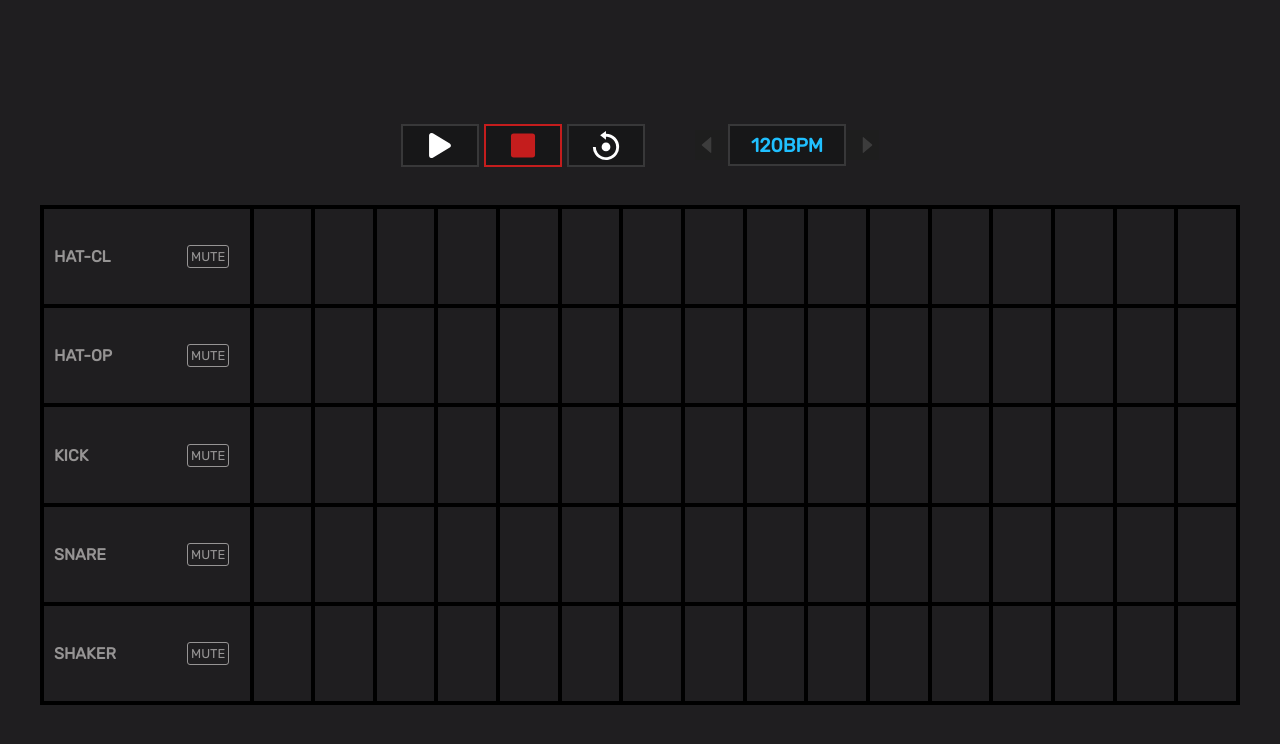
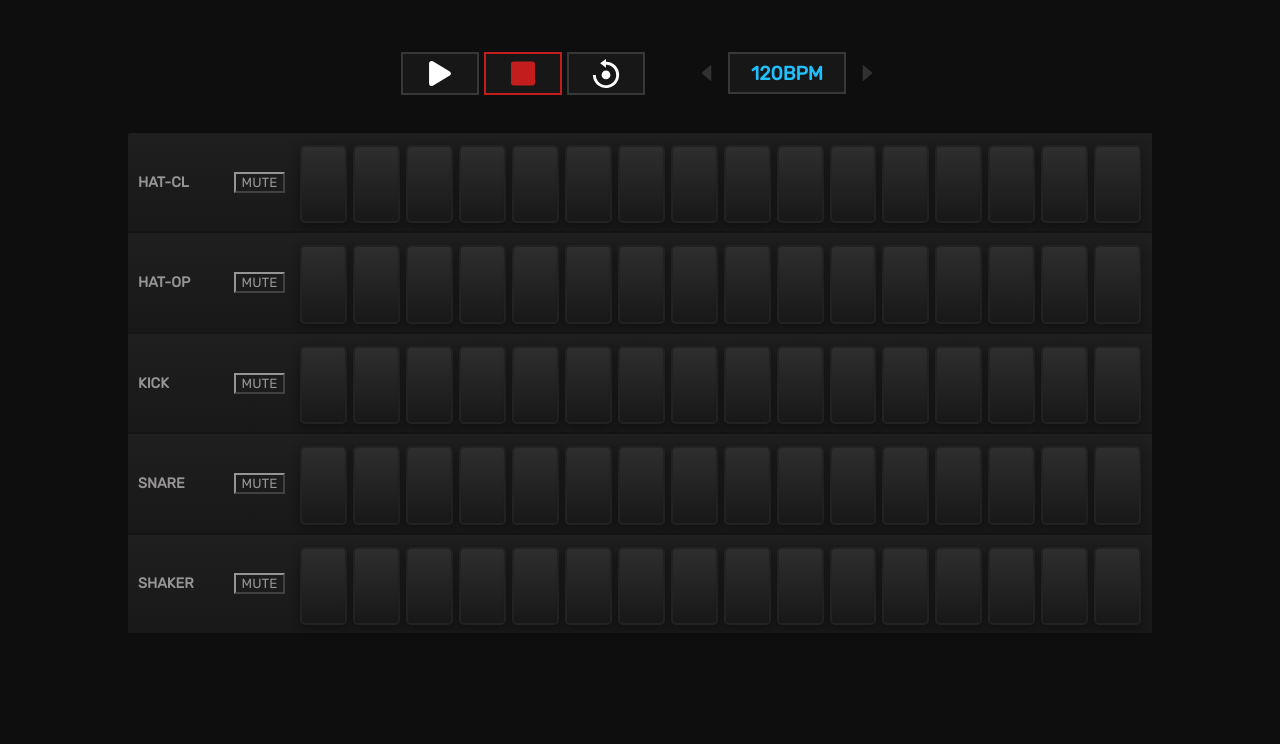
Before and after one commit to r3mot/sampler-step, a React (Vite) app: page / in a window 1280 px wide. Shown: the top 744 px of the page. Built offline with nearby package versions, Linux system fonts and the light colour scheme; no server answers.

Commit message:
Refactor styles

```diff
--- a/src/App.css
+++ b/src/App.css
@@ -3,9 +3,8 @@
 }
 
 .App {
-  width: 100vw;
-  height: 100vh;
-  max-width: 1200px;
+  width: 80vw;
+  height: 80vh;
   margin: 0 auto;
   display: flex;
   flex-direction: column;
@@ -13,12 +12,16 @@
 }
 
 body {
-  margin: 0;
-  padding: 0;
   box-sizing: border-box;
-  background: rgb(31, 30, 32);
+  background: rgb(13, 14, 13);
 }
 
 .sequencer {
   display: flex;
 }
+
+@media screen and (max-width: 1200px) {
+  .App {
+    margin: 0 50px;
+  }
+}
--- a/src/components/controls/ControlPanel.module.css
+++ b/src/components/controls/ControlPanel.module.css
@@ -1,11 +1,12 @@
 .panel {
-  background: rgb(31, 30, 32);
   display: flex;
   align-items: center;
   justify-content: center;
   flex-direction: row;
-  padding: 25px;
+  padding: 25px 0;
   gap: 50px;
   height: 50px;
+  min-height: 30px;
   margin-bottom: 10px;
+  min-width: 500px;
 }
--- a/src/components/controls/bpm/ControlBPM.module.css
+++ b/src/components/controls/bpm/ControlBPM.module.css
@@ -3,7 +3,6 @@
   flex-direction: row;
   align-items: center;
   justify-content: center;
-  background-color: #1e1e1e;
   gap: 10px;
   height: 30px;
 }
--- a/src/components/controls/buttons/ControlButtons.module.css
+++ b/src/components/controls/buttons/ControlButtons.module.css
@@ -7,7 +7,6 @@
 }
 
 .button {
-  /* color: rgb(70, 89, 255); */
   color: white;
   border: 2px solid rgba(128, 128, 128, 0.308);
   cursor: pointer;
@@ -15,3 +14,9 @@
   width: 70px;
   background: rgb(23, 23, 24);
 }
+
+@media screen and (max-width: 768px) {
+  .button {
+    width: 50px;
+  }
+}
--- a/src/components/grid/Grid.module.css
+++ b/src/components/grid/Grid.module.css
@@ -1,38 +1,70 @@
+* {
+  --bg-color: rgb(31, 30, 32);
+  --border: 1px solid rgb(20, 20, 20);
+  --min-height: 40px;
+}
+
 .grid {
   display: flex;
   flex-direction: column;
   width: 100%;
-  background: black;
-  border: 2px solid black;
+  height: 100%;
 }
 
 .row {
   display: flex;
   flex-direction: row;
   height: 100%;
+  min-height: var(--min-height);
+  padding: 10px 0px;
+  border-top: var(--border);
+  border-bottom: var(--border);
+  padding-right: 10px;
+  background: linear-gradient(
+    to bottom,
+    rgb(32, 31, 31) 0%,
+
+    rgb(24, 24, 24) 100%
+  );
+}
+
+.row:nth-child(1) {
+  border-top: none;
+}
+
+.row:nth-last-child(1) {
+  border-bottom: none;
 }
 
 .col {
   width: 100%;
-  padding: 2px;
+  padding: 2px 5px;
+}
+
+.overlay {
+  height: 100%;
+  width: 100%;
+  background: #181818 linear-gradient(#2e2e2e, #181818);
+  border: 2px solid #222;
+  border-radius: 5px;
+  box-shadow: 0 2px 10px rgba(0, 0, 0, 0.4);
+  cursor: pointer;
+  display: flex;
+  justify-content: center;
+  align-items: center;
 }
 
 .pad {
   display: none;
 }
 
-.overlay {
-  height: 100%;
-  width: 100%;
-  background: rgb(31, 30, 32);
-  cursor: pointer;
-  display: flex;
-  justify-content: center;
-  align-items: center;
+.pad ~ .muted {
+  opacity: 0.5;
+  filter: hue-rotate(180deg);
 }
 
 .pad:checked ~ .hat-cl {
-  background: radial-gradient(#bbdfb7, #6eb365);
+  background: radial-gradient(#1dff04, #447e44);
 }
 .pad:checked ~ .hat-op {
   background: radial-gradient(#dcdfb7, #b3a565);
@@ -53,8 +85,8 @@
   background: radial-gradient(#acb96f, #b3ae65, rgba(228, 235, 166, 0.582));
 }
 
-@media screen and (max-width: 768px) {
+/* @media screen and (max-width: 768px) {
   .grid {
     overflow-x: scroll;
   }
-}
+} */
--- a/src/components/legend/Legend.module.css
+++ b/src/components/legend/Legend.module.css
@@ -1,64 +1,52 @@
+* {
+  --border: 1px solid rgb(20, 20, 20);
+}
+
+.wrapper,
+.track {
+  display: flex;
+}
+
 .wrapper {
-  width: 250px;
-  display: flex;
+  width: 200px;
   flex-direction: column;
   background: transparent;
   user-select: none;
-  border: 2px solid black;
-}
-
-.track,
-.trackInitial {
-  width: 100%;
-  display: flex;
-  flex-direction: row;
-  background: rgb(31, 30, 32);
-  border: 2px solid black;
-  padding: 10px;
   height: 100%;
 }
 
-.trackInitial {
-  height: 50px;
+.track {
+  height: 100%;
+  min-height: 40px;
+  min-width: 60px;
+  flex-direction: col;
+  justify-content: space-between;
+  align-items: center;
+  background: linear-gradient(
+    to bottom,
+    rgb(32, 31, 31) 0%,
+
+    rgb(24, 24, 24) 100%
+  );
+
+  padding: 10px;
+  border-top: var(--border);
+  border-bottom: var(--border);
 }
 
-.left {
-  width: 50%;
-  display: flex;
-  flex-direction: column;
-  align-items: left;
-  justify-content: center;
-  background: transparent;
-  color: rgba(255, 91, 91, 0.699);
+.track:nth-child(1) {
+  border-top: none;
+  border-top-left-radius: 2px;
 }
 
-.left h1 {
-  font-size: 1em;
+.track:nth-last-child(1) {
+  border-bottom: none;
+  border-bottom-left-radius: 2px;
+}
+
+.track h1 {
   color: rgb(150, 148, 148);
   cursor: default;
   text-transform: uppercase;
+  font-size: 90%;
 }
-
-.right {
-  width: 50%;
-  display: flex;
-  flex-direction: row;
-  align-items: center;
-  justify-content: center;
-  gap: 15px;
-}
-
-.right button {
-  font-size: 0.8em;
-  background: transparent;
-  color: rgb(150, 148, 148);
-  border: 1px solid rgb(150, 148, 148);
-  border-radius: 3px;
-  padding: 3px;
-  cursor: pointer;
-}
-
-.right button:hover {
-  background: rgb(150, 148, 148);
-  color: white;
-}
```
Also changed, not shown: src/components/legend/components/mute/MuteButton.module.css (added, +31 -0 lines).
